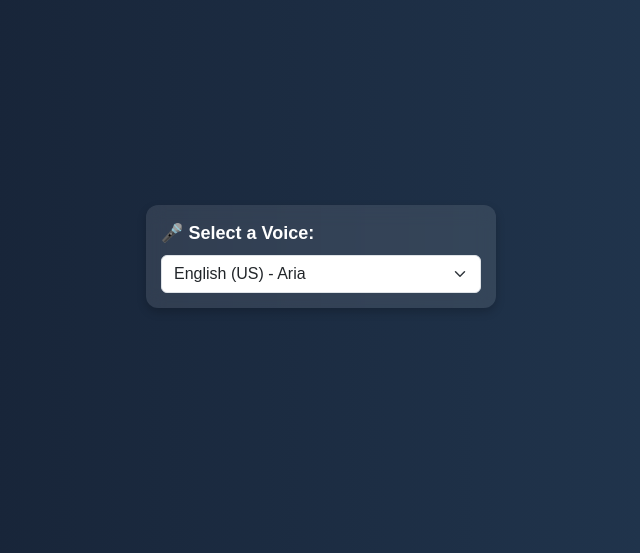
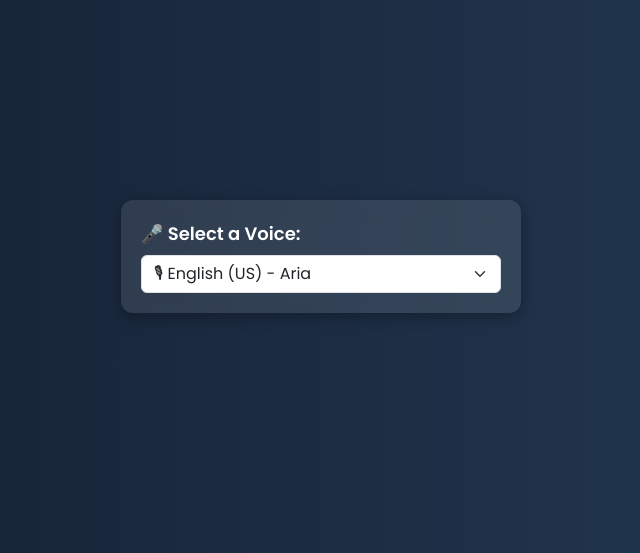
Before and after one commit to royal450/Ai_Video_Gen, a Flask app: template templates/voice_options.html in a window 1280 px wide. Shown: the part 144-697 px from the top of the page, without its empty margins (319-959 px from the left). Run offline with Flask 3, Linux system fonts and the light colour scheme; the template is opened without the code that fills it, so the values that code supplies are empty; some libraries are stand-ins or nearby versions.

Commit message:
Update voice_options.html

```diff
--- a/templates/voice_options.html
+++ b/templates/voice_options.html
@@ -5,7 +5,10 @@
     <meta name="viewport" content="width=device-width, initial-scale=1.0">
     <title>Premium Voice Selector</title>
     <link rel="stylesheet" href="https://cdn.jsdelivr.net/npm/bootstrap@5.3.0/dist/css/bootstrap.min.css">
+    <script src="https://kit.fontawesome.com/a076d05399.js" crossorigin="anonymous"></script>
     <style>
+        @import url('https://fonts.googleapis.com/css2?family=Poppins:wght@300;400;600&display=swap');
+
         body {
             font-family: 'Poppins', sans-serif;
             background: linear-gradient(to right, #141e30, #243b55);
@@ -17,22 +20,22 @@
         }
 
         .voice-selector {
-            width: 350px;
+            width: 400px;
             background: rgba(255, 255, 255, 0.1);
-            padding: 15px;
+            padding: 20px;
             border-radius: 12px;
-            backdrop-filter: blur(10px);
-            box-shadow: 0px 4px 10px rgba(0, 0, 0, 0.2);
+            backdrop-filter: blur(12px);
+            box-shadow: 0px 4px 15px rgba(0, 0, 0, 0.3);
         }
 
         select {
             width: 100%;
-            padding: 10px;
+            padding: 12px;
             border-radius: 8px;
             border: none;
             font-size: 16px;
             font-weight: 500;
-            background: rgba(255, 255, 255, 0.2);
+            background: #2e2e45;
             color: white;
             cursor: pointer;
             outline: none;
@@ -40,17 +43,37 @@
         }
 
         select:hover {
-            background: rgba(255, 255, 255, 0.3);
+            background: rgba(255, 255, 255, 0.2);
         }
 
         select option {
-            background: #243b55;
+            background: #2e2e45;
             color: white;
+            padding: 10px;
         }
 
         label {
             font-weight: 600;
             font-size: 18px;
+        }
+
+        /* Custom icons for each language */
+        optgroup[label="English"]::before { content: "🇬🇧"; }
+        optgroup[label="Hindi"]::before { content: "🇮🇳"; }
+        optgroup[label="Urdu"]::before { content: "🇵🇰"; }
+        optgroup[label="Marathi"]::before { content: "🇮🇳"; }
+        optgroup[label="Punjabi"]::before { content: "🇮🇳"; }
+        optgroup[label="French"]::before { content: "🇫🇷"; }
+        optgroup[label="Chinese"]::before { content: "🇨🇳"; }
+        optgroup[label="Assamese"]::before { content: "🇮🇳"; }
+        optgroup[label="Bengali"]::before { content: "🇮🇳"; }
+        optgroup[label="Tamil"]::before { content: "🇮🇳"; }
+        optgroup[label="Telugu"]::before { content: "🇮🇳"; }
+
+        /* Hover Effect for Option */
+        select option:hover {
+            background: #47476d;
+            transition: 0.3s;
         }
     </style>
 </head>
@@ -60,67 +83,73 @@
         <label for="voiceSelect">🎤 Select a Voice:</label>
         <select id="voiceSelect" class="form-select mt-2">
             <!-- English -->
-            <optgroup label="🌎 English">
-                <option value="en-US-AriaNeural">English (US) - Aria</option>
-                <option value="en-GB-SoniaNeural">English (UK) - Sonia</option>
-                <option value="en-US-GuyNeural">English (US) - Guy</option>
-                <option value="en-IN-NeerjaNeural">English (India) - Neerja</option>
+            <optgroup label="🇬🇧 English">
+                <option value="en-US-AriaNeural">🎙 English (US) - Aria</option>
+                <option value="en-GB-SoniaNeural">🎙 English (UK) - Sonia</option>
+                <option value="en-US-GuyNeural">🎙 English (US) - Guy</option>
+                <option value="en-IN-NeerjaNeural">🎙 English (India) - Neerja</option>
             </optgroup>
 
             <!-- Hindi -->
             <optgroup label="🇮🇳 Hindi">
-                <option value="hi-IN-SwaraNeural">Hindi - Swara</option>
-                <option value="hi-IN-MadhurNeural">Hindi - Madhur</option>
+                <option value="hi-IN-SwaraNeural">🎙 Hindi - Swara</option>
+                <option value="hi-IN-MadhurNeural">🎙 Hindi - Madhur</option>
             </optgroup>
 
             <!-- Urdu -->
             <optgroup label="🇵🇰 Urdu">
-                <option value="ur-PK-UzmaNeural">Urdu - Uzma</option>
-                <option value="ur-PK-AsadNeural">Urdu - Asad</option>
+                <option value="ur-PK-UzmaNeural">🎙 Urdu - Uzma</option>
+                <option value="ur-PK-AsadNeural">🎙 Urdu - Asad</option>
             </optgroup>
 
             <!-- Marathi -->
             <optgroup label="🇮🇳 Marathi">
-                <option value="mr-IN-AarohiNeural">Marathi - Aarohi</option>
-                <option value="mr-IN-ManoharNeural">Marathi - Manohar</option>
+                <option value="mr-IN-AarohiNeural">🎙 Marathi - Aarohi</option>
+                <option value="mr-IN-ManoharNeural">🎙 Marathi - Manohar</option>
             </optgroup>
 
             <!-- Punjabi -->
             <optgroup label="🇮🇳 Punjabi">
-                <option value="pa-IN-GurleenNeural">Punjabi - Gurleen</option>
-                <option value="pa-IN-BaljitNeural">Punjabi - Baljit</option>
+                <option value="pa-IN-GurleenNeural">🎙 Punjabi - Gurleen</option>
+                <option value="pa-IN-BaljitNeural">🎙 Punjabi - Baljit</option>
             </optgroup>
 
             <!-- French -->
             <optgroup label="🇫🇷 French">
-                <option value="fr-FR-DeniseNeural">French - Denise</option>
-                <option value="fr-FR-HenriNeural">French - Henri</option>
-                <option value="fr-CA-SylvieNeural">French (Canada) - Sylvie</option>
+                <option value="fr-FR-DeniseNeural">🎙 French - Denise</option>
+                <option value="fr-FR-HenriNeural">🎙 French - Henri</option>
+                <option value="fr-CA-SylvieNeural">🎙 French (Canada) - Sylvie</option>
             </optgroup>
 
             <!-- Chinese -->
             <optgroup label="🇨🇳 Chinese">
-                <option value="zh-CN-XiaoxiaoNeural">Chinese (Mandarin) - Xiaoxiao</option>
-                <option value="zh-CN-YunxiNeural">Chinese (Mandarin) - Yunxi</option>
-                <option value="zh-HK-HiuGaaiNeural">Chinese (Cantonese) - HiuGaai</option>
+                <option value="zh-CN-XiaoxiaoNeural">🎙 Chinese (Mandarin) - Xiaoxiao</option>
+                <option value="zh-CN-YunxiNeural">🎙 Chinese (Mandarin) - Yunxi</option>
+                <option value="zh-HK-HiuGaaiNeural">🎙 Chinese (Cantonese) - HiuGaai</option>
+            </optgroup>
+
+            <!-- Assamese -->
+            <optgroup label="🇮🇳 Assamese">
+                <option value="as-IN-DipaliNeural">🎙 Assamese - Dipali</option>
+                <option value="as-IN-NabaNeural">🎙 Assamese - Naba</option>
             </optgroup>
 
             <!-- Bengali -->
             <optgroup label="🇮🇳 Bengali">
-                <option value="bn-IN-TanishaaNeural">Bengali - Tanishaa</option>
-                <option value="bn-IN-BashkarNeural">Bengali - Bashkar</option>
+                <option value="bn-IN-TanishaaNeural">🎙 Bengali - Tanishaa</option>
+                <option value="bn-IN-BashkarNeural">🎙 Bengali - Bashkar</option>
             </optgroup>
 
             <!-- Tamil -->
             <optgroup label="🇮🇳 Tamil">
-                <option value="ta-IN-PallaviNeural">Tamil - Pallavi</option>
-                <option value="ta-IN-ValluvarNeural">Tamil - Valluvar</option>
+                <option value="ta-IN-PallaviNeural">🎙 Tamil - Pallavi</option>
+                <option value="ta-IN-ValluvarNeural">🎙 Tamil - Valluvar</option>
             </optgroup>
 
             <!-- Telugu -->
             <optgroup label="🇮🇳 Telugu">
-                <option value="te-IN-ShrutiNeural">Telugu - Shruti</option>
-                <option value="te-IN-MohanNeural">Telugu - Mohan</option>
+                <option value="te-IN-ShrutiNeural">🎙 Telugu - Shruti</option>
+                <option value="te-IN-MohanNeural">🎙 Telugu - Mohan</option>
             </optgroup>
         </select>
     </div>
```
